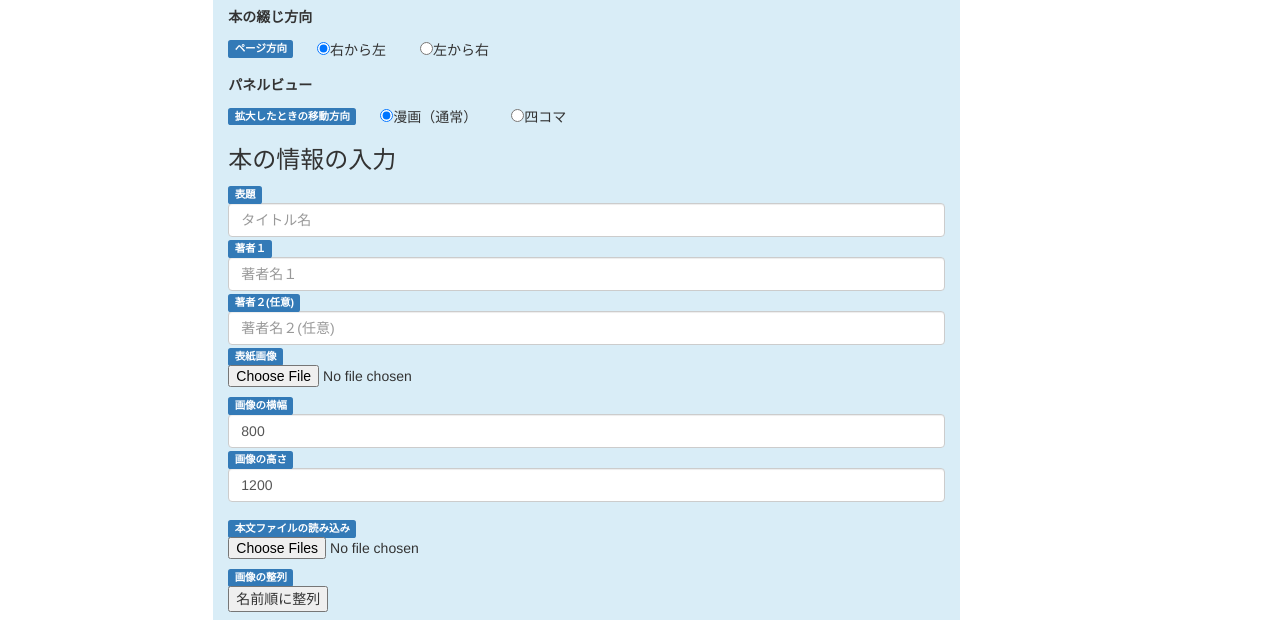
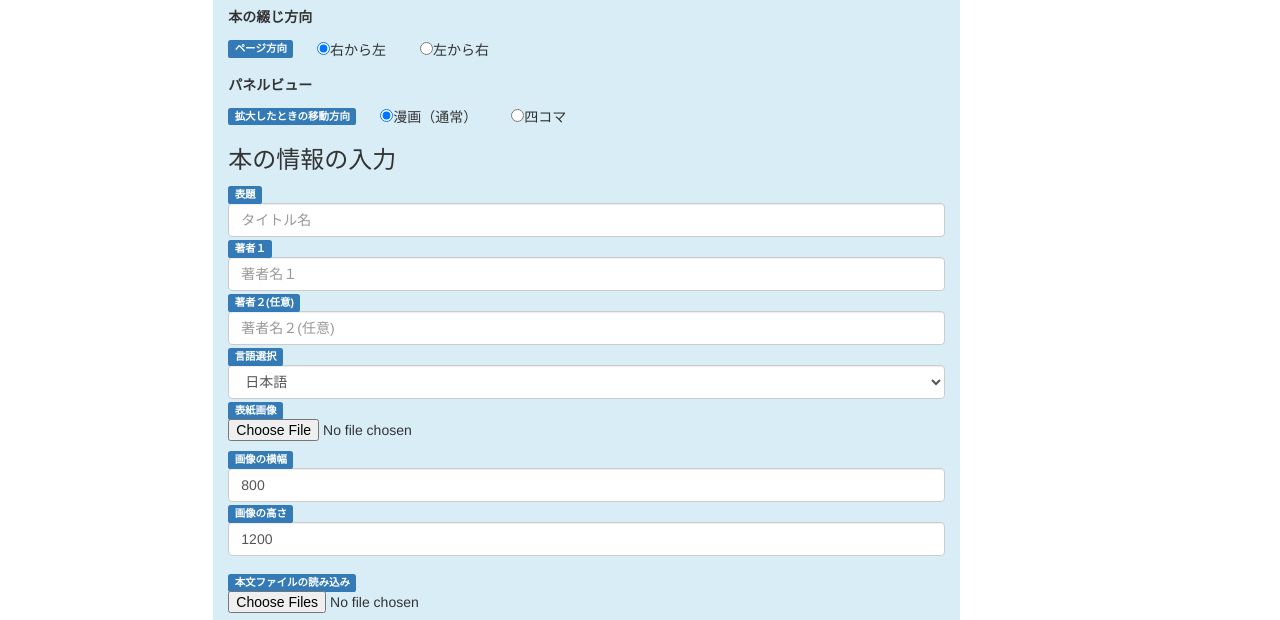
Before and after one commit to kyukyunyorituryo/FixedEpub3JS, a plain HTML site: page index.html in a window 1280 px wide. Shown: the part 174-794 px from the top of the page. Drawn offline with nearby package versions, Linux system fonts and the light colour scheme; a script that the page names is missing.

Commit message:
多言語対応とクローム拡張と同等にアップデート

```diff
--- a/index.html
+++ b/index.html
@@ -34,7 +34,7 @@
 
 </script>
     <!-- jQuery読み込み -->
-    <script src="https://ajax.googleapis.com/ajax/libs/jquery/1.11.3/jquery.min.js"></script>
+    <script src="https://ajax.googleapis.com/ajax/libs/jquery/1.12.4/jquery.min.js"></script>
     <!-- BootstrapのJS読み込み -->
     <script src="js/bootstrap.min.js"></script>
     <!-- 追加した部分 -->
@@ -95,8 +95,44 @@
           <label class="label label-primary">著者１</label>
           <input   type="text" class="form-control" id="author1" placeholder="著者名１">
           <label class="label label-primary">著者２(任意)</label>
+          <input   type="text" class="form-control" id="author2" placeholder="著者名２(任意)">
+           <!-- 多言語対応-->
+           <label class="label label-primary">言語選択</label>
+           <select class="form-control" id="LangSelect">
+           <option value="zh">中国語</option>
+           <option value="en">英語</option>
 
-          <input   type="text" class="form-control" id="author2" placeholder="著者名２(任意)">
+           <option value="es">スペイン語</option>
+           <option value="ar">アラビア語</option>
+
+           <option>ポルトガル語</option>
+           <option value="ru">ロシア語</option>
+           <option value="de">ドイツ語</option>
+           <option value="fr">フランス語</option>
+           <option value="it">イタリア語</option>
+           <option value="nl">オランダ語</option>
+           <option value="ca">カタルーニャ</option>
+           <option value="hr">クロアチア語</option>
+           <option value="cs">チェコ語</option>
+           <option value="da">デンマーク語</option>
+           <option value="fi">フィンランド語</option>
+           <option value="el">ギリシャ語</option>
+           <option value="he">ヘブライ語</option>
+           <option value="hu">ハンガリー語</option>
+           <option value="id">インドネシア語</option>
+           <option value="ko">韓国・朝鮮語</option>
+           <option value="ms">マレー語</option>
+           <option value="no">ノルウェー語</option>
+           <option value="pl">ポーランド語</option>
+           <option value="ro">ルーマニア語</option>
+           <option value="sk">スロバキア語</option>
+           <option value="th">タイ語</option>
+           <option value="tr">トルコ語</option>
+           <option value="uk">ウクライナ語</option>
+           <option value="vi">ベトナム語</option>
+			<option selected value="ja">日本語</option>
+           </select>
+            <!-- 多言語対応-->
           <label class="label label-primary">表紙画像</label>
           <input type="file" id="coverfile" name="coverfile" accept="image/png,image/jpeg">
           <output id="coverthumb"></output>
@@ -118,7 +154,7 @@
 <output id="list"></output>
     <label class="label label-primary">画像の整列</label>
 
-     <div ><button type=button onclick="mySort()">名前順に整列</button></div>
+     <div ><button type=button  id="sort">名前順に整列</button></div>
 
 </div>
 
@@ -153,8 +189,8 @@
 </form>
 </div>
 <!--目次の追加や削除-->
-<button type="submit" class="btn btn-default" onclick="addmenu()">追加</button>
- <button type="submit" class="btn btn-default" onclick="removeselect()">削除</button>
+<button type="submit" class="btn btn-default" id="addmenu" >追加</button>
+ <button type="submit" class="btn btn-default" id="removeselect" >削除</button>
 
     <h3>ファイルの出力</h3>
 
```
Also changed, not shown: js/FixedEpub3.js (+15 -1 lines).
